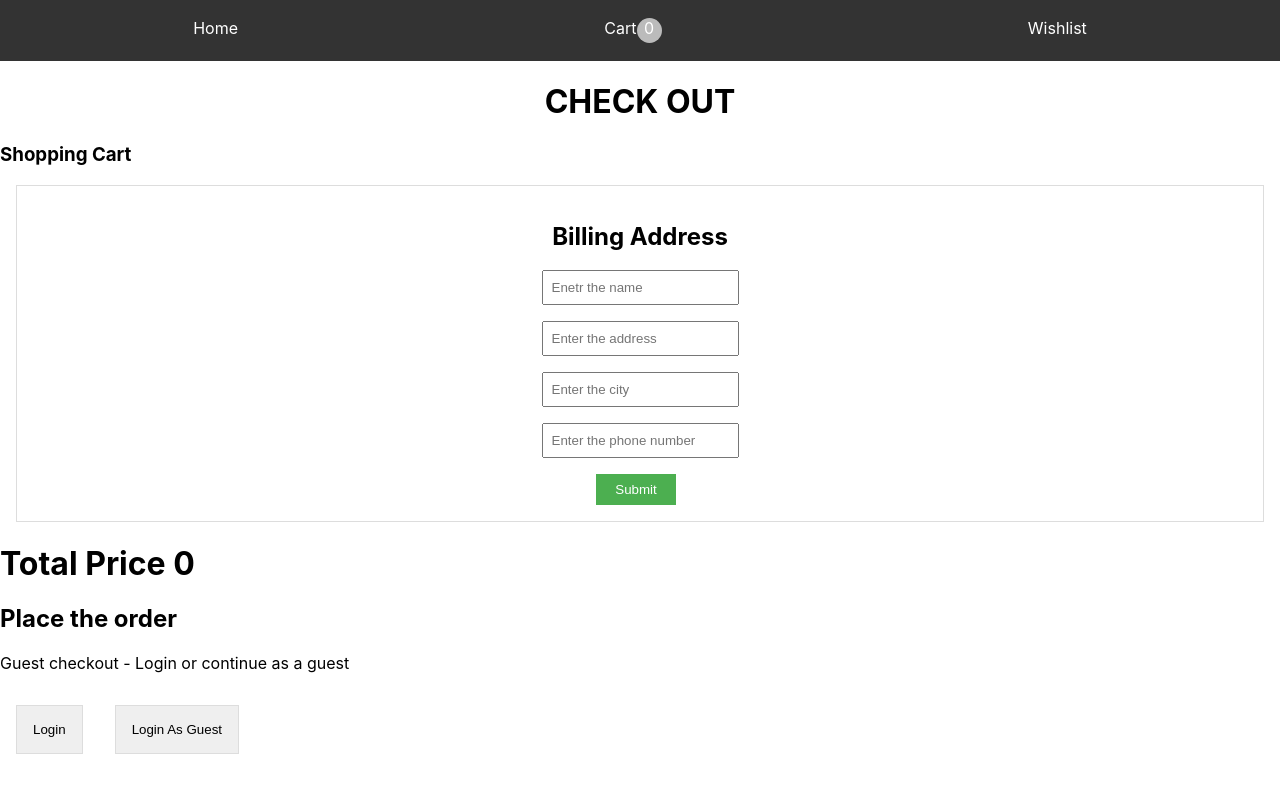
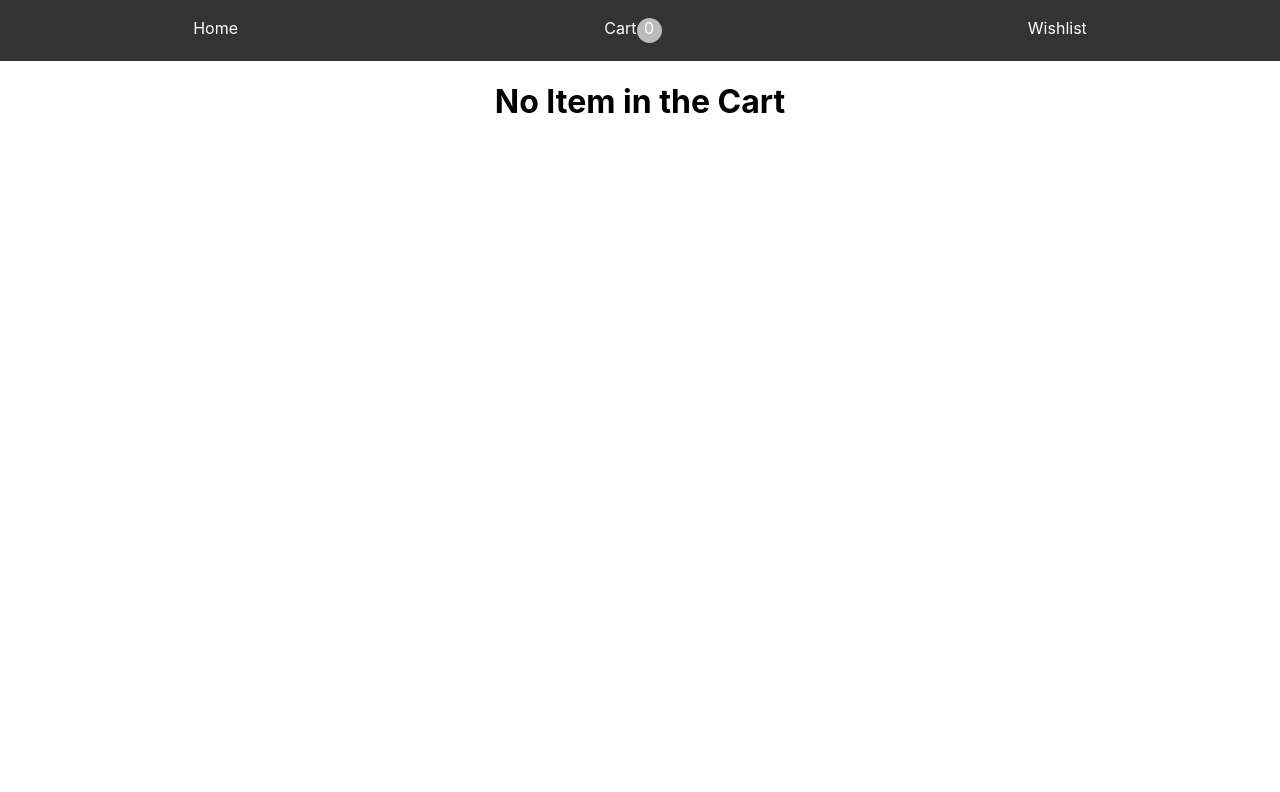
Before and after one commit to deekshithachkk/e-commerce, a React (Create React App) app: page /checkout in a window 1280 px wide. Shown: the top 792 px of the page. Built offline with nearby package versions, Linux system fonts and the light colour scheme.

Commit message:
FEAT:checkout Item validation

```diff
--- a/src/components/CheckOut.js
+++ b/src/components/CheckOut.js
@@ -45,7 +45,7 @@ const Checkout = ({ orderItems }) => {
   };
 
   return (
-    <div>
+    orderItems.length>0 ?<div>
        <Title title={'CHECK OUT'}/>
 
       <div>
@@ -63,7 +63,7 @@ const Checkout = ({ orderItems }) => {
       {!isAuthenticated && <button className="product-card" onClick={handleLogin}>Login</button>}
 
       <button className="product-card" onClick={handleCheckout}>Login As Guest</button>
-    </div>
+    </div>:<Title title="No Item in the Cart"></Title>
   );
 };
 
```
